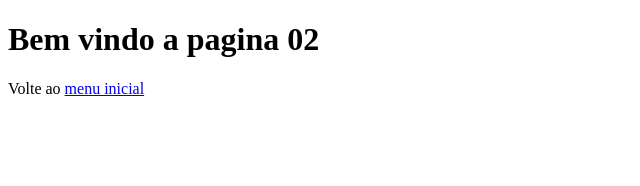
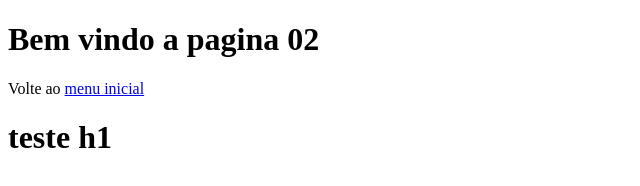
Before and after one commit to mikaelenoliveira/curso-Html-Guanabara, a plain HTML site: page treino links/pg02.html in a window 1280 px wide. Shown: the whole page, without its empty margins (0-640 px from the left). Drawn offline with Linux system fonts and the light colour scheme.

Commit message:
Update pg02.html

```diff
--- a/treino links/pg02.html
+++ b/treino links/pg02.html
@@ -9,5 +9,6 @@
   <body>
     <h1>Bem vindo a pagina 02</h1>
     <p>Volte ao <a href="index.html" rel="prev">menu inicial</a></p>
+    <h1>teste h1</h1>
   </body>
 </html>
```
